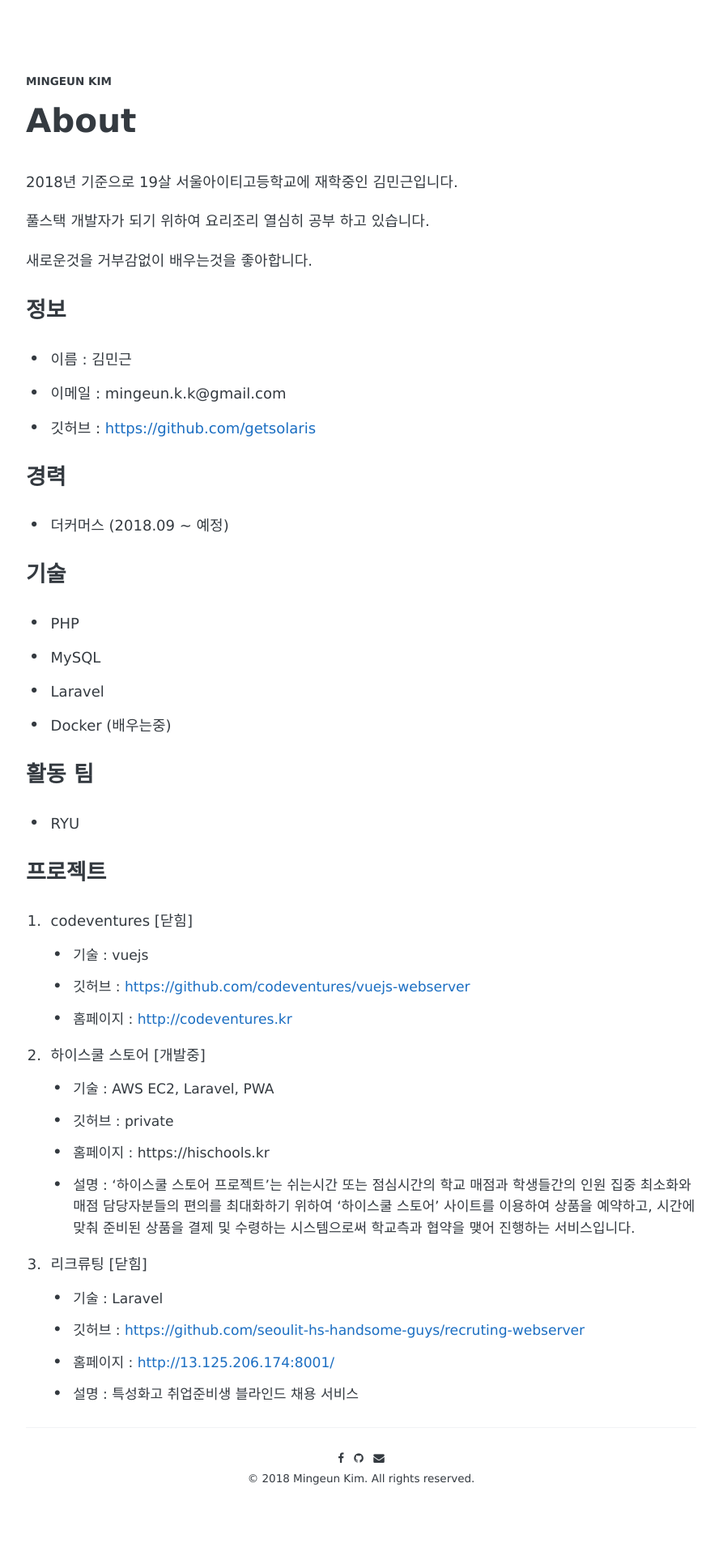
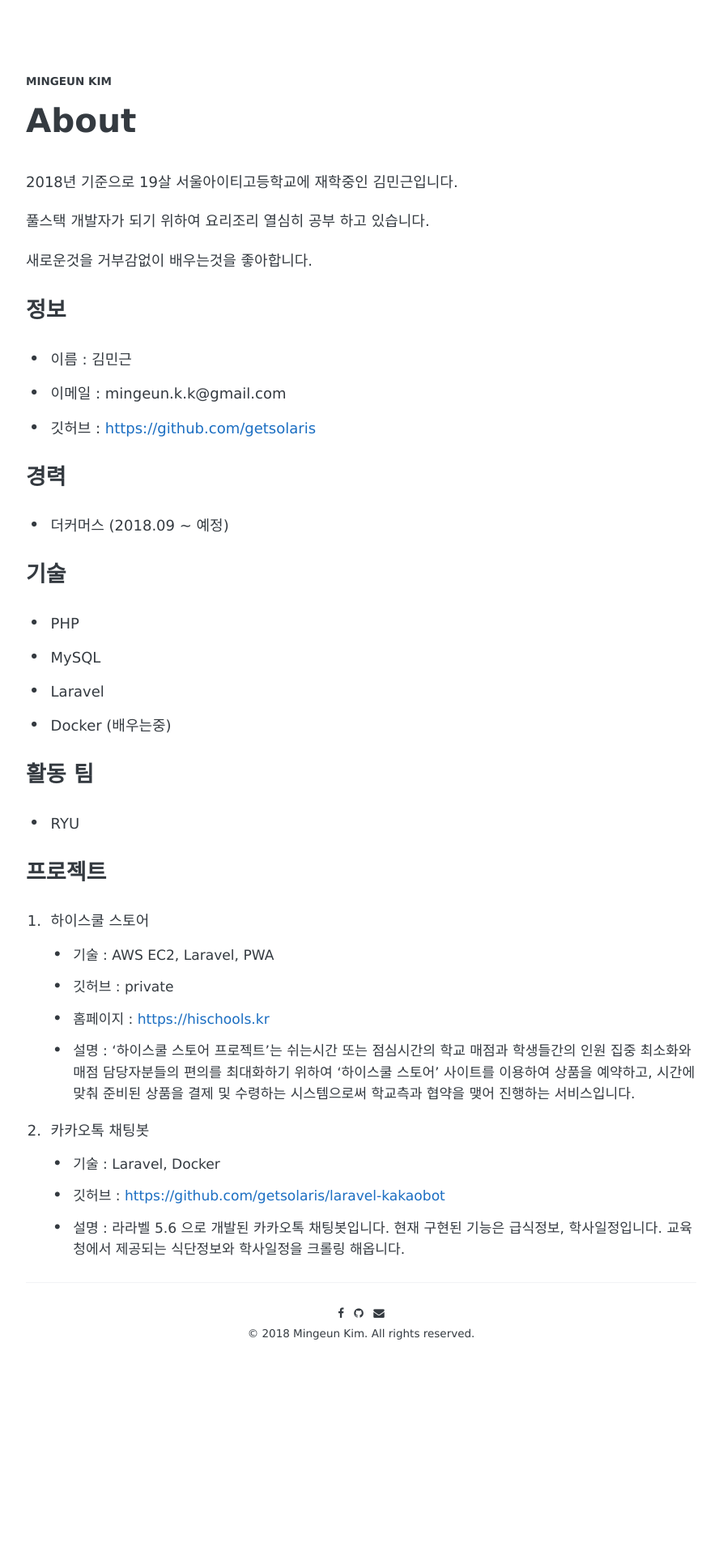
Before and after one commit to mingeunkim/mingeunkim.github.io, a Jekyll site: the page built from about.md, in a window 1280 px wide. Shown: the whole page at 81% size, without its empty margins (194-1082 px from the left). Built offline with Jekyll 4.4.1, drawn with Linux system fonts in a browser that asks for light colours; some web fonts are replaced; after the commit the page ends 1748 px from its top, so only the background shows below that.

Commit message:
about 수정

```diff
--- a/about.md
+++ b/about.md
@@ -28,19 +28,13 @@ permalink: /about/
 - RYU
 
 ### 프로젝트
-1. codeventures [닫힘]
-    - 기술 : vuejs
-    - 깃허브 : [https://github.com/codeventures/vuejs-webserver](https://github.com/codeventures/vuejs-webserver)
-    - 홈페이지 : [http://codeventures.kr](http://codeventures.kr)
-
-2. 하이스쿨 스토어 [개발중]
+1. 하이스쿨 스토어
     - 기술 : AWS EC2, Laravel, PWA
     - 깃허브 : private
-    - 홈페이지 : https://hischools.kr
+    - 홈페이지 : [https://hischools.kr](https://hischools.kr)
     - 설명 : '하이스쿨 스토어 프로젝트'는 쉬는시간 또는 점심시간의 학교 매점과 학생들간의 인원 집중 최소화와 매점 담당자분들의 편의를 최대화하기 위하여 '하이스쿨 스토어' 사이트를 이용하여 상품을 예약하고, 시간에 맞춰 준비된 상품을 결제 및 수령하는 시스템으로써 학교측과 협약을 맺어 진행하는 서비스입니다.
 
-3. 리크류팅 [닫힘]
-    - 기술 : Laravel
-    - 깃허브 : [https://github.com/seoulit-hs-handsome-guys/recruting-webserver](https://github.com/seoulit-hs-handsome-guys/recruting-webserver)
-    - 홈페이지 : [http://13.125.206.174:8001/](http://13.125.206.174:8001/)
-    - 설명 : 특성화고 취업준비생 블라인드 채용 서비스
+2.  카카오톡 채팅봇
+    - 기술 : Laravel, Docker
+    - 깃허브 : [https://github.com/getsolaris/laravel-kakaobot](https://github.com/getsolaris/laravel-kakaobot)
+    - 설명 : 라라벨 5.6 으로 개발된 카카오톡 채팅봇입니다. 현재 구현된 기능은 급식정보, 학사일정입니다. 교육청에서 제공되는 식단정보와 학사일정을 크롤링 해옵니다.
```
